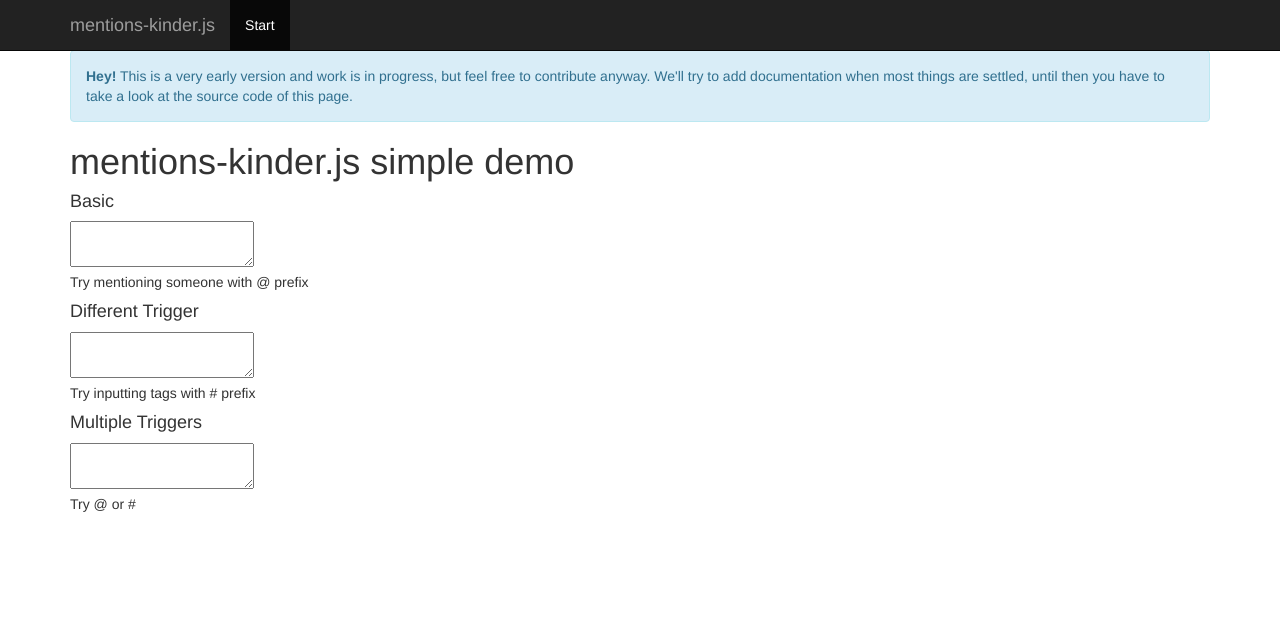
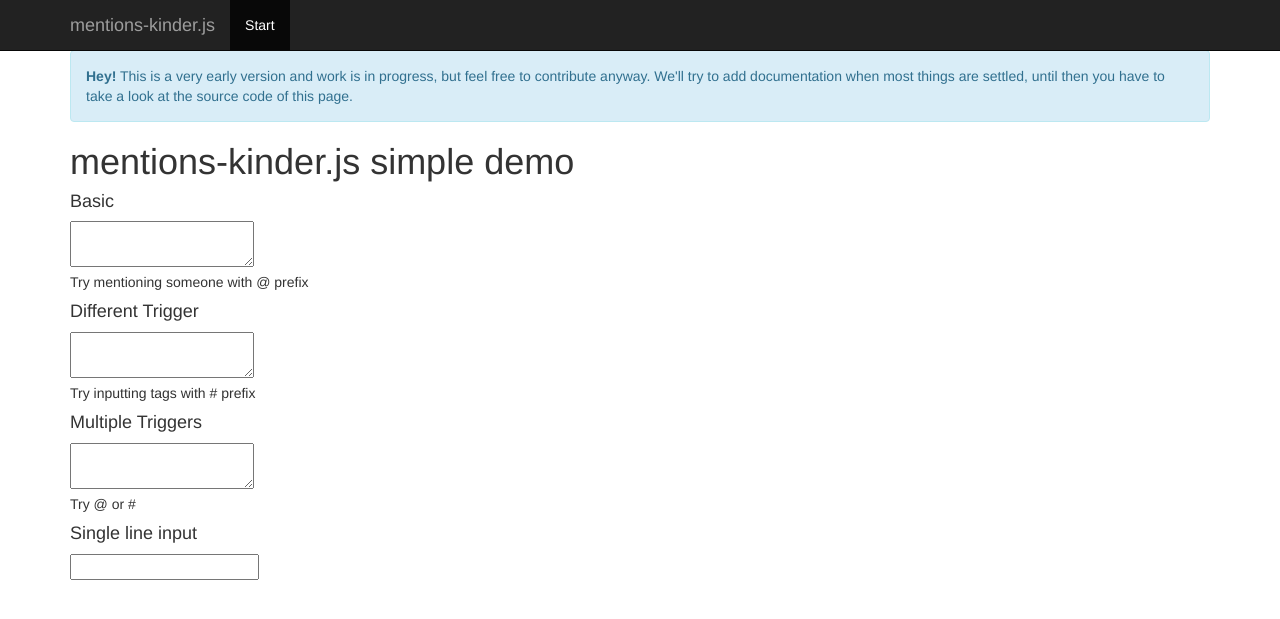
Before and after one commit to mixxt/mentions-kinder.js, a Jekyll site: the page built from index.html, in a window 1280 px wide. Shown: the top 619 px of the page. Built offline with Jekyll 4.4.1, drawn with Linux system fonts in a browser that asks for light colours; nearby versions of some CDN libraries; Markdown is read by kramdown in place of the engine named in the settings.

Commit message:
add single line input example

```diff
--- a/index.html
+++ b/index.html
@@ -10,14 +10,16 @@ title: mentions-kinder.js simple demo
 <h1>{{page.title}}</h1>
 
 <h4>Basic</h4>
-<textarea class="simple" name="text1"></textarea>
+<textarea class="simple"></textarea>
 <p>Try mentioning someone with @ prefix</p>
 <h4>Different Trigger</h4>
-<textarea class="tags" name="text1"></textarea>
+<textarea class="tags"></textarea>
 <p>Try inputting tags with # prefix</p>
 <h4>Multiple Triggers</h4>
-<textarea class="multiple" name="text1"></textarea>
+<textarea class="multiple"></textarea>
 <p>Try @ or #</p>
+<h4>Single line input</h4>
+<input type="text" class="multiple" />
 <script>
 
     // configure autocompleter by extending from a base autocompleter
```
